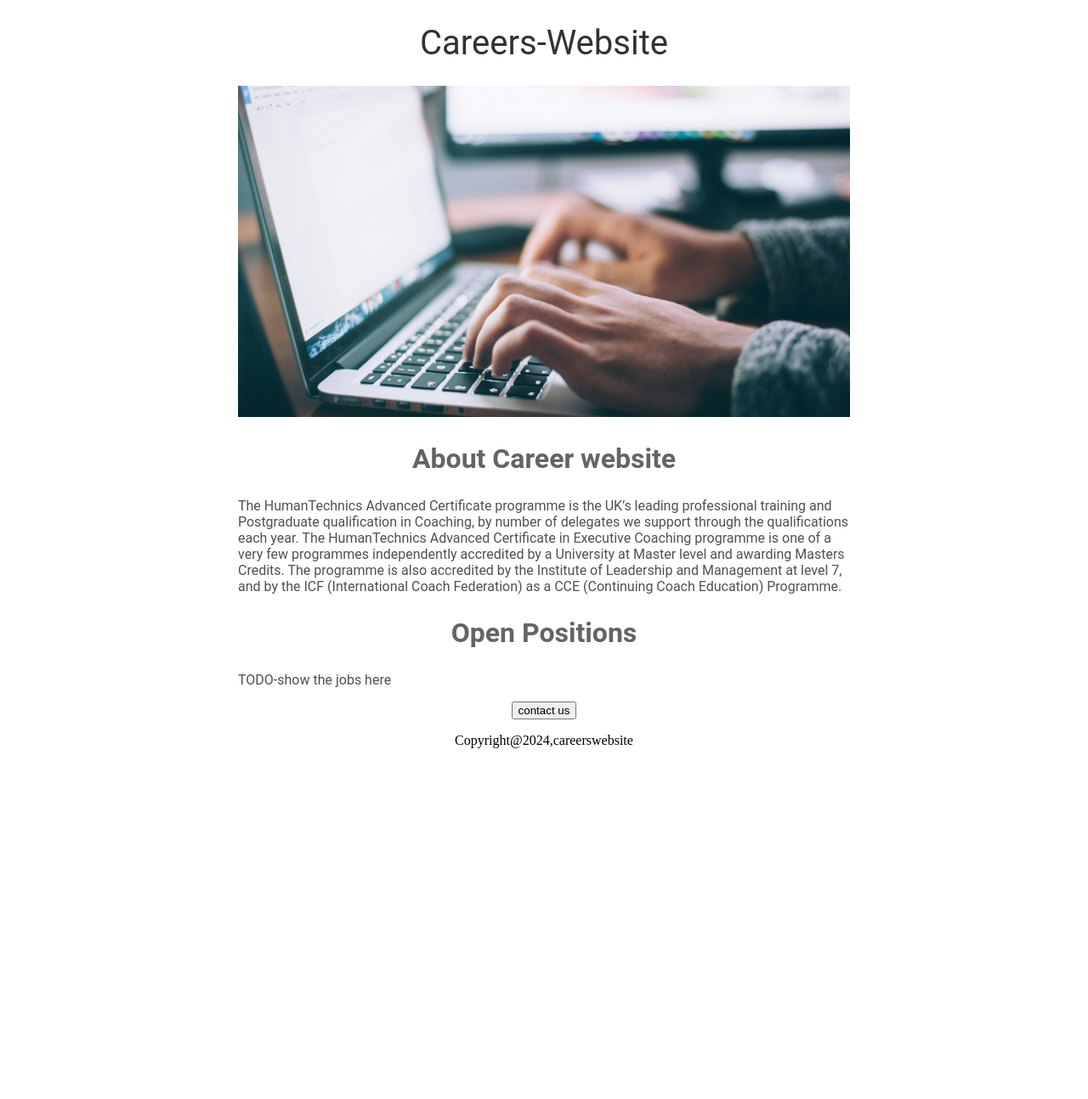
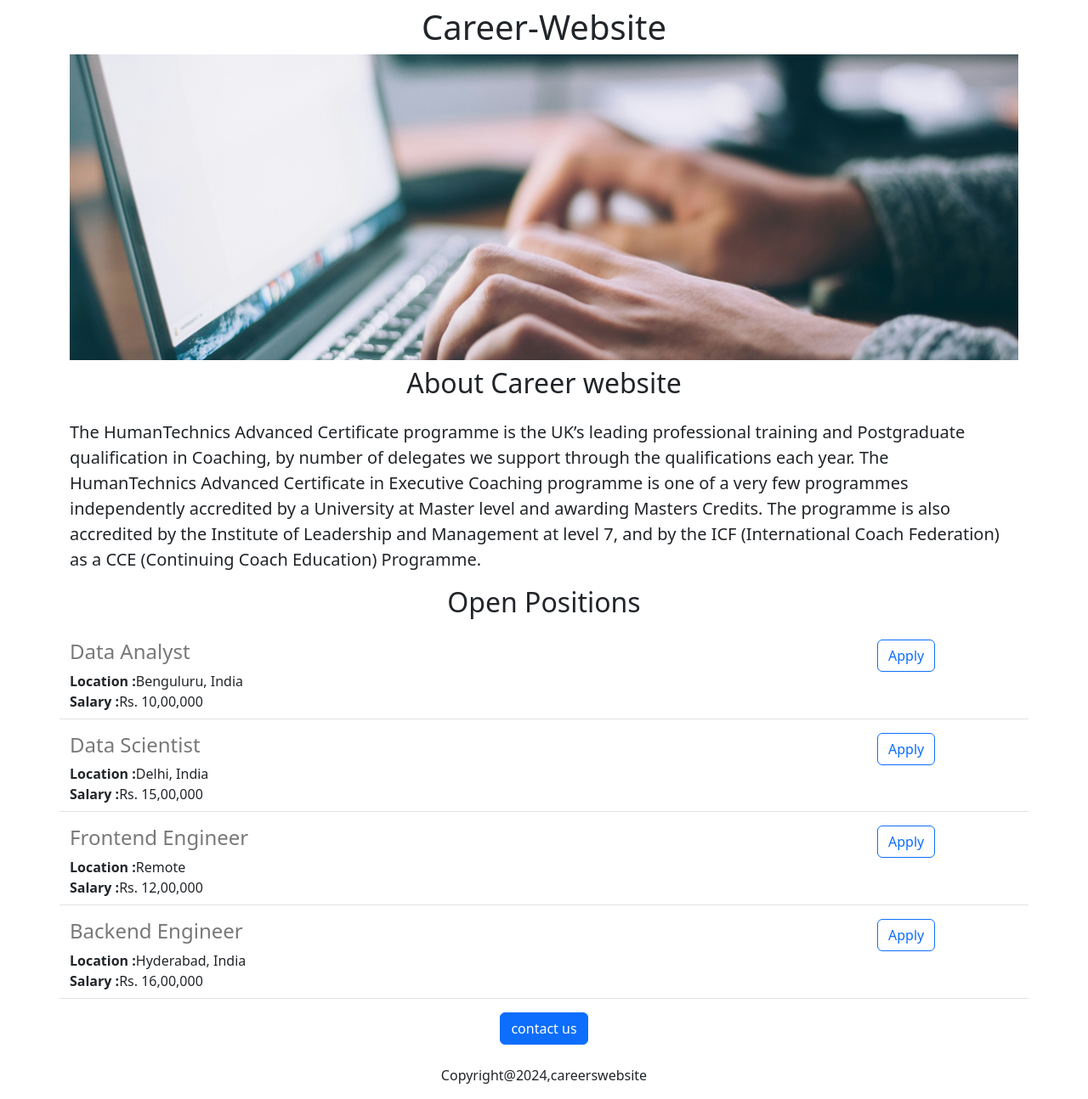
Before and after one commit to kavya591/careers-website, a Flask app: page / in a window 1280 px wide. Shown: the whole page at 85% size. Before the commit the page ends 881 px from the top, so only its background shows below. Run offline with Flask 3, Linux system fonts and the light colour scheme.

Commit message:
added requirements.txt

```diff
--- a/app.py
+++ b/app.py
@@ -2,9 +2,38 @@ from flask import Flask, render_template
 
 app = Flask(__name__)
 
+JOBS = [
+  {
+    'id': 1,
+    'title': 'Data Analyst',
+    'location': 'Benguluru, India',
+    'salary': 'Rs. 10,00,000',
+  },
+  {
+    'id': 2,
+    'title': 'Data Scientist',
+    'location': 'Delhi, India',
+    'salary': 'Rs. 15,00,000',
+  },
+  {
+    'id': 3,
+    'title': 'Frontend Engineer',
+    'location': 'Remote',
+    'salary': 'Rs. 12,00,000',
+  },
+  {
+    'id': 4,
+    'title': 'Backend Engineer',
+    'location': 'Hyderabad, India',
+    'salary': 'Rs. 16,00,000',
+  }
+]
+
 @app.route("/")
 def hello_world():
-  return render_template('home.html')
+  return render_template('home.html',
+                         jobs=JOBS,
+                        company_name='Career')
 
 
 if __name__ == "__main__":
--- a/templates/home.html
+++ b/templates/home.html
@@ -2,57 +2,34 @@
 <html>
   <head>
     <title>carees-website</title>
+    <meta charset="utf-8">
+    <meta name="viewport" content="width=device-width, initial-scale=1">
+    <link href="https://cdn.jsdelivr.net/npm/bootstrap@5.3.3/dist/css/bootstrap.min.css" rel="stylesheet" integrity="sha384-QWTKZyjpPEjISv5WaRU9OFeRpok6YctnYmDr5pNlyT2bRjXh0JMhjY6hW+ALEwIH" crossorigin="anonymous">
     <style>
-      h1 {
-        font-size:40px;
-        font-family:Roboto;
-        font-weight:normal;
-        color: rgb(50, 50, 50);
-        text-align:center;
-
-      }
-
       #banner {
-        width: 100%;
-        height: 390px;
+        height: 360px;
+        width:100%;
         object-fit:cover;
-      }
-
-      h2 {
-        font-family:Roboto;
-        font-size:32px;
-        color: rgb(100, 100, 100);
-        text-align:center;
-        font: weight normal;;
-      }
-
-      .bodytext {
-        font-family:Roboto;
-        color: rgb(80, 80, 80);
-
-      }
-
-
-      #container {
-        max-width: 720px;
-        margin:0 auto;
       }
     </style>
   </head>
   <body>
-    <div id="container">
-      <h1>Careers-Website</h1>
-      <img id="banner" src="https://d0aa16ca-04ee-41b6-980b-db154b8ae142-00-1lbow8jj21gmb.pike.replit.dev/static/Banner3.jpeg"height="320px">
-      <h2>About Career website</h2>
-      <p class="bodytext">
+    <div class="container">
+      <h1 class="text-center mt-2 mb-2">{{company_name}}-Website</h1>
+      <img class="img-fluid" id="banner" src="https://d0aa16ca-04ee-41b6-980b-db154b8ae142-00-1lbow8jj21gmb.pike.replit.dev/static/Banner3.jpeg"height="320px">
+      <h2 class="text-center mt-2 mb-4">About Career website</h2>
+      <p class="lead">
       The HumanTechnics Advanced Certificate programme is the UK’s leading professional training and Postgraduate qualification in Coaching, by number of delegates we support through the qualifications each year. The HumanTechnics Advanced Certificate in Executive Coaching programme is one of a very few programmes independently accredited by a University at Master level and awarding Masters Credits. The programme is also accredited by the Institute of Leadership and Management at level 7, and by the ICF (International Coach Federation) as a CCE (Continuing Coach Education) Programme.
       </p>
-      <h2>Open Positions</h2>
-      <p class="bodytext">TODO-show the jobs here
+      <h2 class="text-center mt-2 mb-4">Open Positions</h2>
+      <p>
+        {% for job in jobs %}
+          {% include 'jobitem.html' %}
+        {% endfor %}
       </p>
-      <div style="text-align:center;"">
-      <button>contact us</button>
-        <p>Copyright@2024,careerswebsite</p>
+      <div class="text-center">
+      <button class="btn btn-primary">contact us</button>
+        <p class="mt-4">Copyright@2024,careerswebsite</p>
       </div>
     </div>
   </body>
--- /dev/null
+++ b/templates/jobitem.html
@@ -0,0 +1,17 @@
+<div class="border-bottom row" style="margin-bottom:16px; padding-bottom:8px;">
+  <div class="col-10">
+    <h4
+      style="color:rgb(120, 120, 120);margin-
+      bottom:4px;">{{job['title']}}
+    </h4>
+    <div>
+      <b>Location :</b>{{job['location']}}
+    </div>
+    <div>
+      <b>Salary :</b>{{job['salary']}}
+    </div>
+  </div>
+  <div class="col-2">
+    <button type="button" class="btn btn-outline-primary">Apply</button>
+  </div>
+</div>
```
Also changed, not shown: static/Banner1.jpeg (added), 1 other file.
